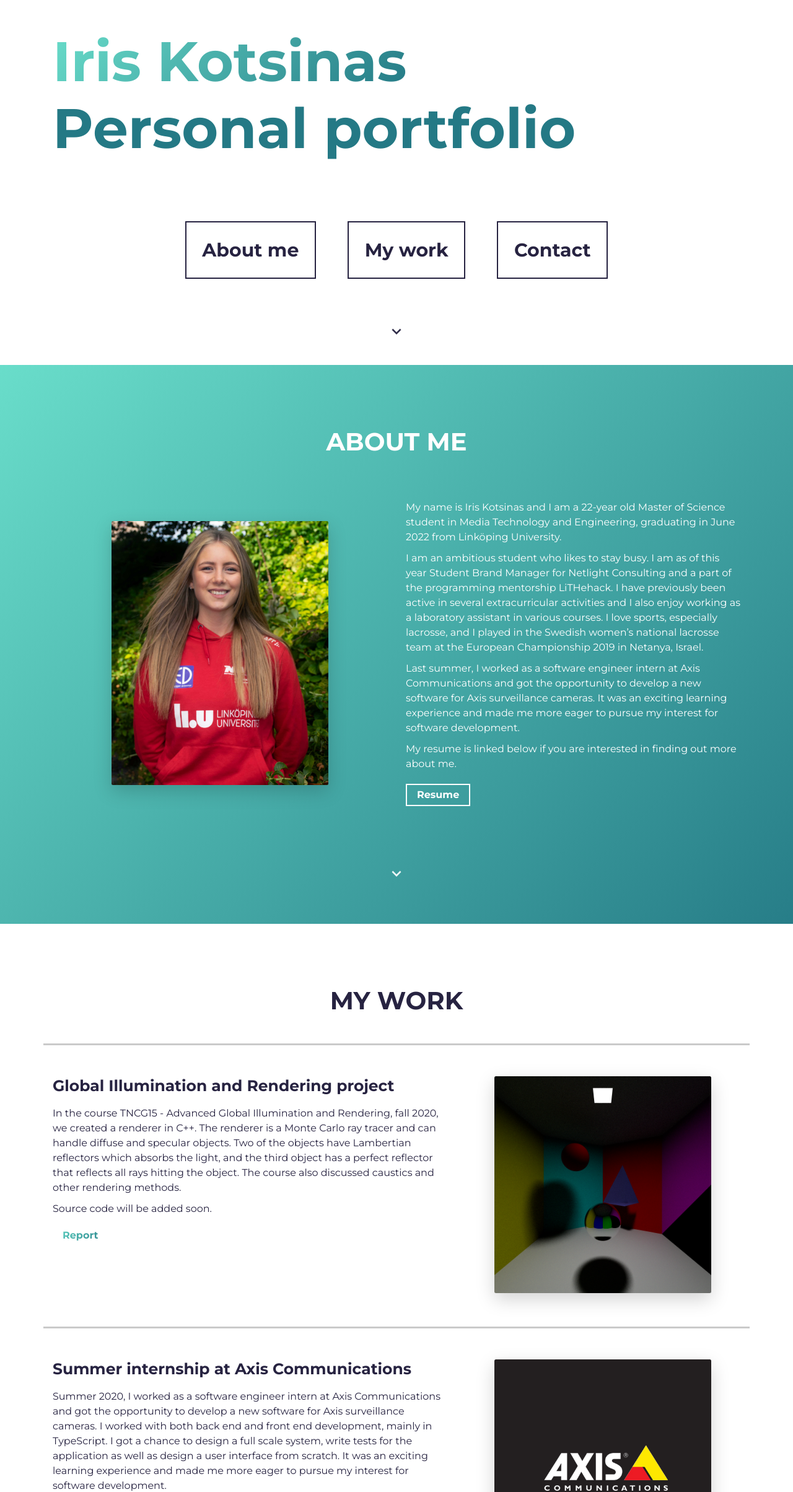
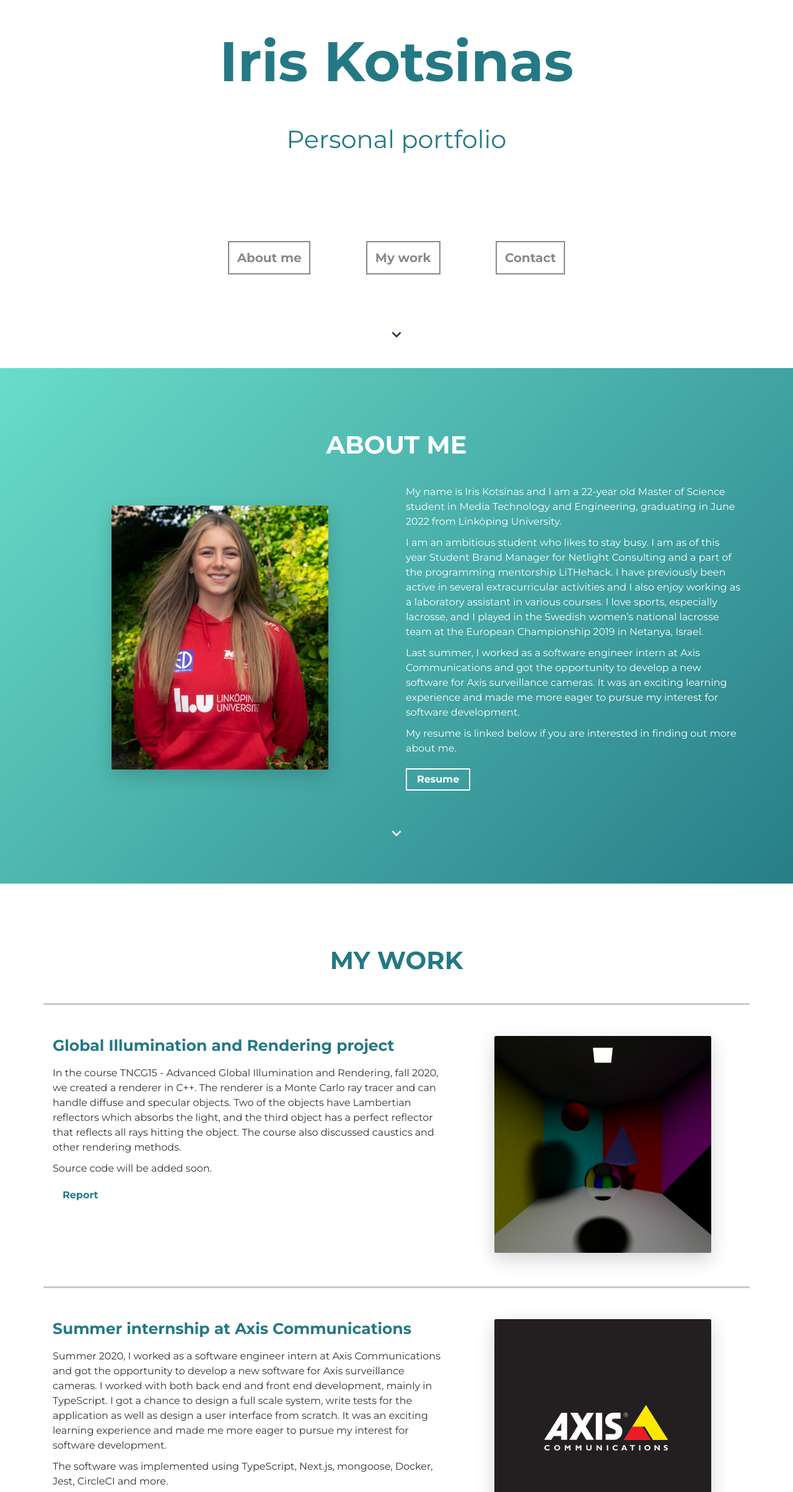
Before and after one commit to iriskotsinas/portfolio, a Gatsby site: page / in a window 1280 px wide. Shown: the part 155-2563 px from the top of the page at 62% size. Built offline with nearby package versions, Linux system fonts and the light colour scheme; Gatsby itself is replaced by a stand-in of ours.

Commit message:
change some styles

```diff
--- a/src/style/abstracts/_variables.scss
+++ b/src/style/abstracts/_variables.scss
@@ -6,8 +6,11 @@ $secondary-color: #247985;
 // $secondary-color: #793fc1;
 
 $white-color: #fff;
+$dark-blue: #111b22;
+$main-color: #3e848f;
 
 $dark-grey: #333333;
+$grey: #8a8a8a;
 
 $purple-color: #247985;
 
@@ -16,4 +19,5 @@ $dark-blue-text: #272341; // For Headings
 // FONT SIZE
 $default-font-size: 1.6rem;
 $big-font-size: 4rem;
+$smaller-font-size: 3.9rem;
 $mid-font-size: 2.5rem;
--- a/src/style/base/_typography.scss
+++ b/src/style/base/_typography.scss
@@ -39,9 +39,10 @@ a:hover {
 }
 
 .text-color-main {
-  background-image: linear-gradient(135deg, $primary-color 0%, $secondary-color 100%);
-  -webkit-background-clip: text;
-  -webkit-text-fill-color: transparent;
+  // background-image: linear-gradient(135deg, $primary-color 0%, $secondary-color 100%);
+  // -webkit-background-clip: text;
+  // -webkit-text-fill-color: transparent;
+  color: $secondary-color;
 
   // Responsive text purple style
   @include respond(phone) {
@@ -56,4 +57,6 @@ a:hover {
 
 .text-color-second {
   color: $purple-color;
+  font-weight: lighter;
+  font-size: $big-font-size;
 }
--- a/src/style/sections/_about.scss
+++ b/src/style/sections/_about.scss
@@ -11,8 +11,6 @@
   color: $white-color;
   height: 100%;
   border-top: 0px;
-  // -webkit-clip-path: polygon(0 0, 100% 0, 100% 80%, 0 100%);
-  // clip-path: polygon(0 0, 100% 0, 100% 80%, 0 100%);
   padding-bottom: 12rem;
   padding-top: 10rem;
 
@@ -24,7 +22,7 @@
   }
 
   .section-title {
-    margin-bottom: 7rem;
+    margin-bottom: 4rem;
   }
 
   .about-wrapper {
@@ -33,6 +31,20 @@
     }
 
     &__image {
+      display: flex;
+      height: 100%;
+      align-items: center;
+      justify-content: center;
+
+      @include respond(tab-port) {
+        padding-bottom: 6.4rem;
+      }
+      @include respond(tab-land) {
+        height: 100%;
+      }
+    }
+
+    &__card {
       display: flex;
       height: 100%;
       align-items: center;
@@ -93,10 +105,10 @@
     justify-content: center;
     padding: 5rem 0.2rem;
     width: 100%;
-    padding-top: 9rem;
+    padding-top: 5rem;
 
     @include respond(tab-land) {
-      padding-top: 11rem;
+      padding-top: 4rem;
     }
 
     @include respond(tab-port) {
--- a/src/style/sections/_hero.scss
+++ b/src/style/sections/_hero.scss
@@ -16,9 +16,7 @@
   z-index: -1;
   width: 100%;
 
-  // If you want to set a background image on the hero section, uncomment these with yout custom image
-
-  /* background: url("/src/assets/[your-image].png");
+  /* background: url("/src/assets/picture.png");
   background-position: center;
   background-size: cover; */
 
@@ -30,7 +28,7 @@
     font-size: 9rem;
     font-weight: 700;
     margin-bottom: 3.2rem;
-    text-align: left;
+    text-align: center;
     padding-top: 20rem;
 
     @include respond(tab-land) {
@@ -55,7 +53,7 @@
 
   .hero-cta {
     display: flex;
-    margin-top: 12rem;
+    margin-top: 14rem;
     align-items: center;
     justify-content: center;
 
@@ -65,15 +63,17 @@
     }
 
     & a {
-      font-size: 3rem;
-      padding: 2vw;
-      margin: 2vw;
+      font-size: 2rem;
+      padding: 1vw;
+      margin: 3.5vw;
+      margin-bottom: 0.5vw;
       font-family: 'Montserrat', sans-serif;
       font-weight: bold;
       border-width: 2px;
       border-style: solid;
       width: 18rem;
       text-align: center;
+      color: $grey;
 
       @include respond(phone) {
         font-size: 2rem;
@@ -86,12 +86,13 @@
 
       &:hover {
         cursor: pointer;
-        background-image: linear-gradient(135deg, $primary-color 0%, $secondary-color 100%);
-        -webkit-background-clip: text;
-        -webkit-text-fill-color: transparent;
+        // background-image: linear-gradient(135deg, $primary-color 0%, $secondary-color 100%);
+        // -webkit-background-clip: text;
+        // -webkit-text-fill-color: transparent;
         // background-clip: $white-color;
-        border-image: linear-gradient(135deg, $primary-color 0%, $secondary-color 100%);
-        border-image-slice: 1;
+        color: $primary-color;
+        // border-image: linear-gradient(135deg, $primary-color 0%, $secondary-color 100%);
+        // border-image-slice: 1;
       }
     }
   }
--- a/src/style/sections/_projects.scss
+++ b/src/style/sections/_projects.scss
@@ -7,6 +7,10 @@
   @include respond(tab-land) {
     margin-top: 0;
     padding-top: 2rem;
+  }
+
+  .section-title {
+    color: $secondary-color;
   }
 
   .project-wrapper {
@@ -57,10 +61,17 @@
         margin-bottom: 4.8rem;
       }
 
+      a {
+        &:hover {
+          color: $grey;
+        }
+      }
+
       &-title {
         font-weight: bold;
         margin-bottom: 1.8rem;
         font-size: $mid-font-size;
+        color: $secondary-color;
 
         @include respond(phone) {
           font-size: 2rem;
@@ -69,6 +80,10 @@
 
       & p > a {
         color: $secondary-color;
+      }
+
+      & p {
+        color: $dark-grey;
       }
     }
 
```
